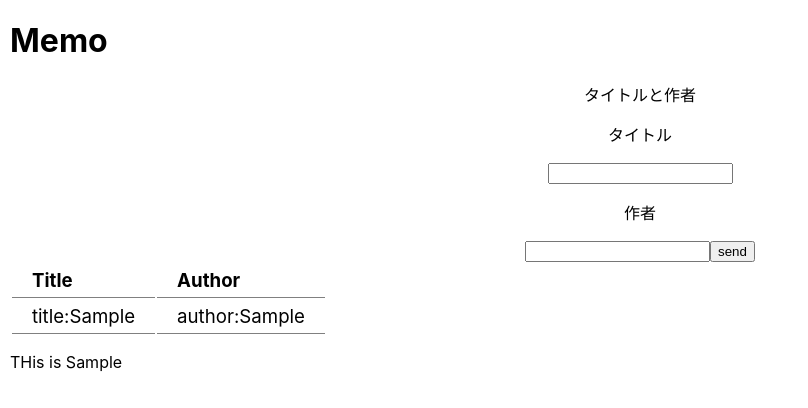
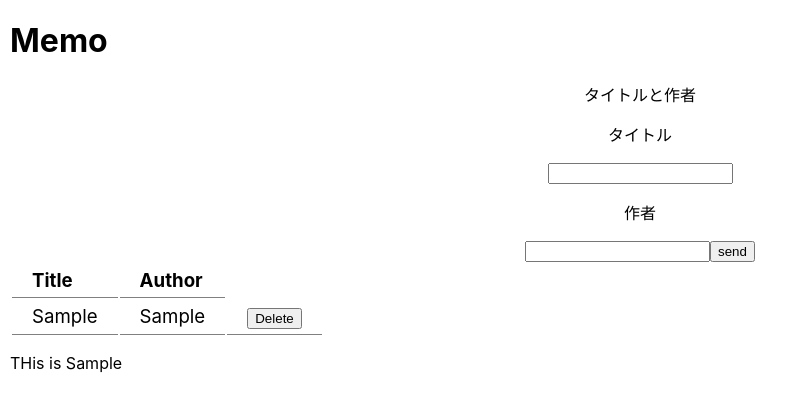
Before and after one commit to suguru-3u/reactStudyProject, a React (Create React App) app: page / in a window 1280 px wide. Both pictures are taken after typing "Sample", "Sample" into the empty fields and a click on the button "send". Shown: the top 408 px of the page, without its empty margins (0-808 px from the left). Built offline with nearby package versions, Linux system fonts and the light colour scheme.

Commit message:
Study React

```diff
--- a/src/memos/AddForm.js
+++ b/src/memos/AddForm.js
@@ -31,6 +31,18 @@ class AddForm extends Component{
       });
     }
 
+    deleteTodo(i){
+      this.state.lists.splice(i,1);
+      this.setState({
+        lists: [
+            ...this.state.lists,
+            {
+              title: this.state.title,
+              author: this.state.author
+            }]
+        });
+    }
+
 
     render() {
         return (
@@ -53,10 +65,13 @@ class AddForm extends Component{
                       </tr>
                       <tr key={i}>
                         <td>
-                          title:{l.title}
+                          {l.title}
                         </td>
                         <td>
-                         author:{l.author}
+                         {l.author}
+                        </td>
+                        <td>
+                          <input type="button" value="Delete" onClick={() => this.deleteTodo(i)}/>
                         </td>
                       </tr>
                     </table>
```
Also changed, not shown: 1 other file (tests, documents, lock files or other folders).
